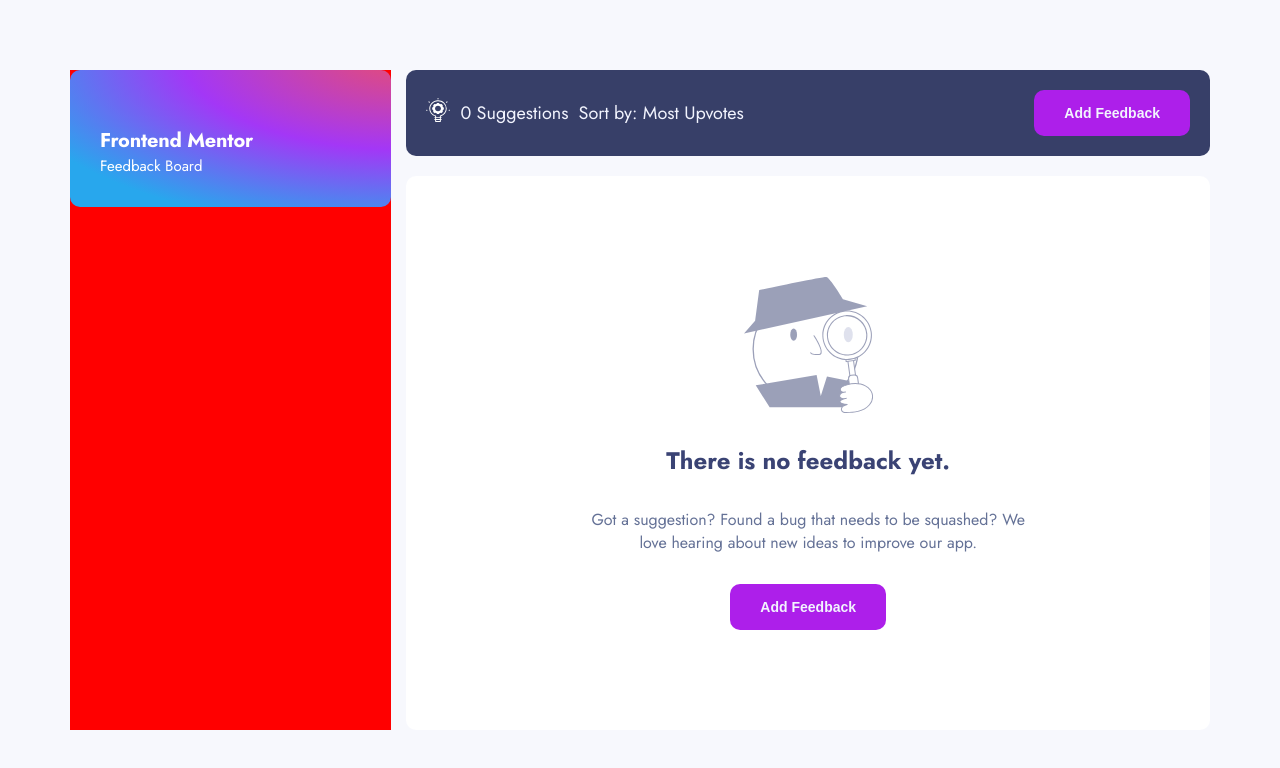
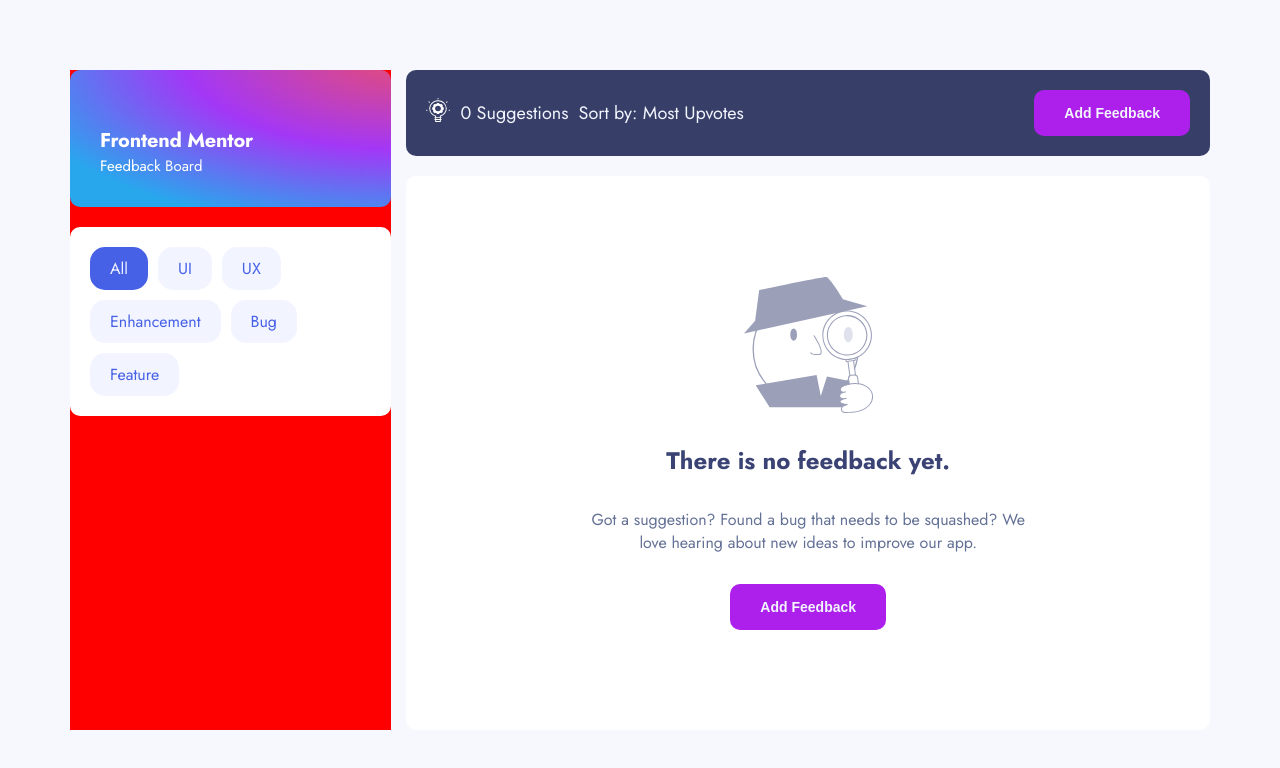
Before and after one commit to curlos/product-feedback-app, a Next.js app: page / in a window 1280 px wide. Shown: the top 768 px of the page. Built offline with nearby package versions, Linux system fonts and the light colour scheme.

Commit message:
Added tags card

```diff
--- a/components/LeftSidebar.js
+++ b/components/LeftSidebar.js
@@ -1,7 +1,11 @@
-import React from 'react'
+import React, { useState } from 'react'
 import styles from '../styles/LeftSidebar.module.scss'
 
 const LeftSidebar = () => {
+
+  const tags = ['All', 'UI', 'UX', 'Enhancement', 'Bug', 'Feature']
+  const [selected, setSelected] = useState('All')
+
   return (
     <div className={styles.container}>
       <div className={styles.cardBoardName}>
@@ -9,7 +13,14 @@
         <p>Feedback Board</p>
       </div>
 
+      <div className={styles.cardBoardTags}>
+        {tags.map((tag) => (
+          <div key={tag} className={`${styles.tag}${tag === selected ? (' ' + styles.selected) : ''}`}>
+            {tag}
+          </div>
+        ))}
 
+      </div>
     </div>
   )
 }
--- a/styles/LeftSidebar.module.scss
+++ b/styles/LeftSidebar.module.scss
@@ -27,3 +27,24 @@
     font-size: 15px;
   }
 }
+
+.cardBoardTags {
+  display: flex;
+  flex-wrap: wrap;
+  gap: 10px;
+  padding: 20px;
+  background-color: #FFFFFF;
+  border-radius: 10px;
+
+  .tag {
+    border-radius: 15px;
+    background-color: #F2F4FF;
+    color: #4661E6;
+    padding: 10px 20px;
+
+    &.selected {
+      background-color: #4661E6;
+      color: #F2F4FF;
+    }
+  }
+}
```
